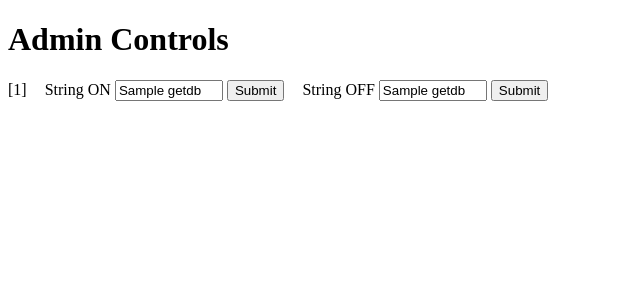
After one commit to guzvo92/hexpy, a Flask app: template app/templates/admin.html in a window 1280 px wide. The commit adds this page. Shown: the top 300 px of the page, without its empty margins (0-640 px from the left). Run offline with Flask 2, Linux system fonts and the light colour scheme; the template is opened without the code that fills it: most values are stand-ins (such as "Sample title", 1, 10 or a date in 2020); parts of the project's set-up code (start-up, migrations or seed data) failed here and were passed over.

Commit message:
[v12/master] admin page

```diff
--- a/main.py
+++ b/app/main.py
@@ -5,11 +5,12 @@ constructortable = 1 #Peso=0
 
 from flask import Flask
 
-app = Flask(__name__)
+app = Flask(__name__) #peso1
 
-from routes import * #Peso=3
+from routes import * #peso2
 
 
+#Code ISOLATED
 import socket
 def get_ip():
     s = socket.socket(socket.AF_INET, socket.SOCK_DGRAM)
--- /dev/null
+++ b/app/templates/admin.html
@@ -0,0 +1,25 @@
+<!DOCTYPE html>
+<html lang="en" dir="ltr">
+  <head><meta charset="utf-8"><title>HexAlfa</title></head>
+
+  <style>
+
+  </style>
+
+  <link rel="stylesheet" href="{{ url_for('static',filename='stylesg.css') }}">
+  <body>
+
+      <h1> Admin Controls </h1>
+
+
+      {#
+       Comentario extendido
+      #}
+
+      {% include 'compo/admincontrols.html' %}
+      <div class="e30"></div>
+
+
+
+  </body>
+</html>
--- /dev/null
+++ b/app/templates/compo/admincontrols.html
@@ -0,0 +1,42 @@
+
+<style>
+  .boxge1_adm{display:inline-block;}
+  .item{display:inline-block}
+  .boxg_adm{ width:600px;}
+  .inp_adm{width:100px;}
+  .space_adm{width:10px;}
+</style>
+
+{% for x in getdb %}
+
+<div class="boxg_adm">
+    <div class="boxge1_adm">
+        <div class="item">{{[loop.index]}}</div>
+
+        <div class="item space_adm"></div>
+
+        <div class="item">String ON</div>
+        <form  action="{{ url_for('changestringonc1')}}"
+          method="POST" class="item">
+          <input class="inp_adm"type="text"
+          value="{{getdb[loop.index-1][7]}}">
+          <input type="submit">
+        </form>
+
+        <div class="item space_adm"></div>
+
+        <div class="item">String OFF</div>
+        <form action="{{ url_for('changestringoffc1')}}"
+           method="POST" class="item">
+          <input class="inp_adm"type="text"
+          value="{{getdb[loop.index-1][8]}}">
+          <input type="submit">
+        </form>
+
+    </div>
+
+</div><!--- boxg_adm --->
+
+<div class="e20"></div>
+
+{% endfor%}
--- a/templates/index.html
+++ b/app/templates/index.html
@@ -16,7 +16,7 @@
        Comentario extendido
       #}
 
-      {% include 'compo/controles.html' %}
+      {% include 'compo/indexcontrols.html' %}
       <div class="e30"></div>
 
 
```
Also changed, not shown: app/routes.py (renamed from routes.py, +25 -5 lines), app/services/dbservice.py (renamed from services/dbservice.py, +4 -3 lines), 00TRAINFLASK/templates/compo/navegacion.html (renamed from templates/compo/navegacion.html), 00TRAINFLASK/templates/compo/secondition.html (renamed from templates/compo/secondition.html), 00TRAINFLASK/templates/off.html (renamed from templates/off.html), 00TRAINFLASK/templates/on.html (renamed from templates/on.html), 00TRAINFLASK/trainflask.py (renamed from trainflask.py), app/services/grpioservice.py (added), app/services/serialservice.py (renamed from services/serialservice.py), app/services/stringservice.py (renamed from services/stringservice.py), app/static/stylesg.css (renamed from static/stylesg.css), app/templates/compo/indexcontrols.html (renamed from templates/compo/controles.html), app/templates/template.html (renamed from templates/template.html), app/volumento.db (added), 1 more files.
